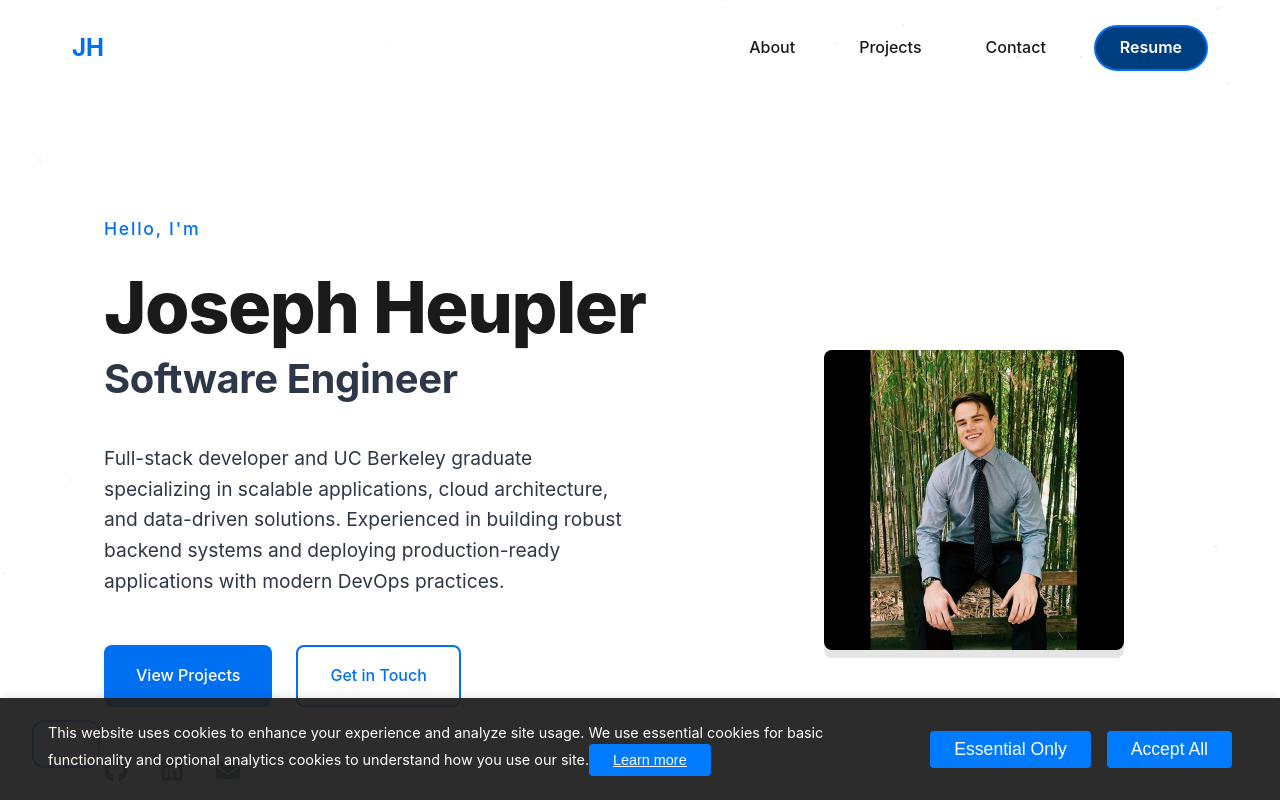
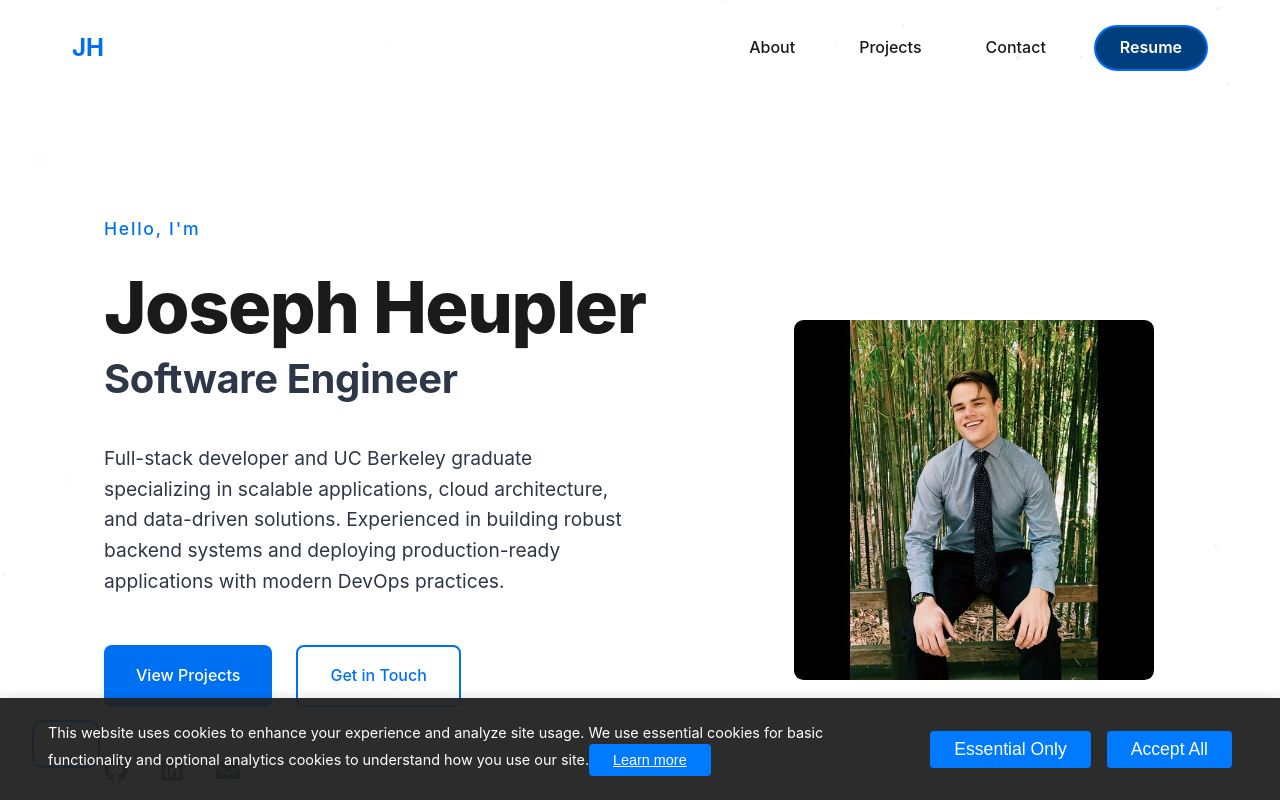
Before and after one commit to java-heapler/portfolio, a React app: page /#/ in a window 1280 px wide. Shown: the top 800 px of the page. Built offline with nearby package versions, Linux system fonts and the light colour scheme.

Commit message:
Fix profile image zoom out issue

```diff
--- a/src/styles/Header.css
+++ b/src/styles/Header.css
@@ -233,6 +233,7 @@
   max-height: var(--image-size-desktop);
   border-radius: 8px;
   object-fit: cover;
+  transform: scale(1.2);
   filter: grayscale(20%);
   transition: transform 0.5s ease;
   will-change: transform;
@@ -300,7 +301,7 @@ picture {
 
 /* Hover Effects */
 .profile-image:hover {
-  transform: scale(1.05) rotate(2deg);
+  transform: scale(1.3) rotate(2deg);
 }
 
 .header-text h1 .name:hover {
```
